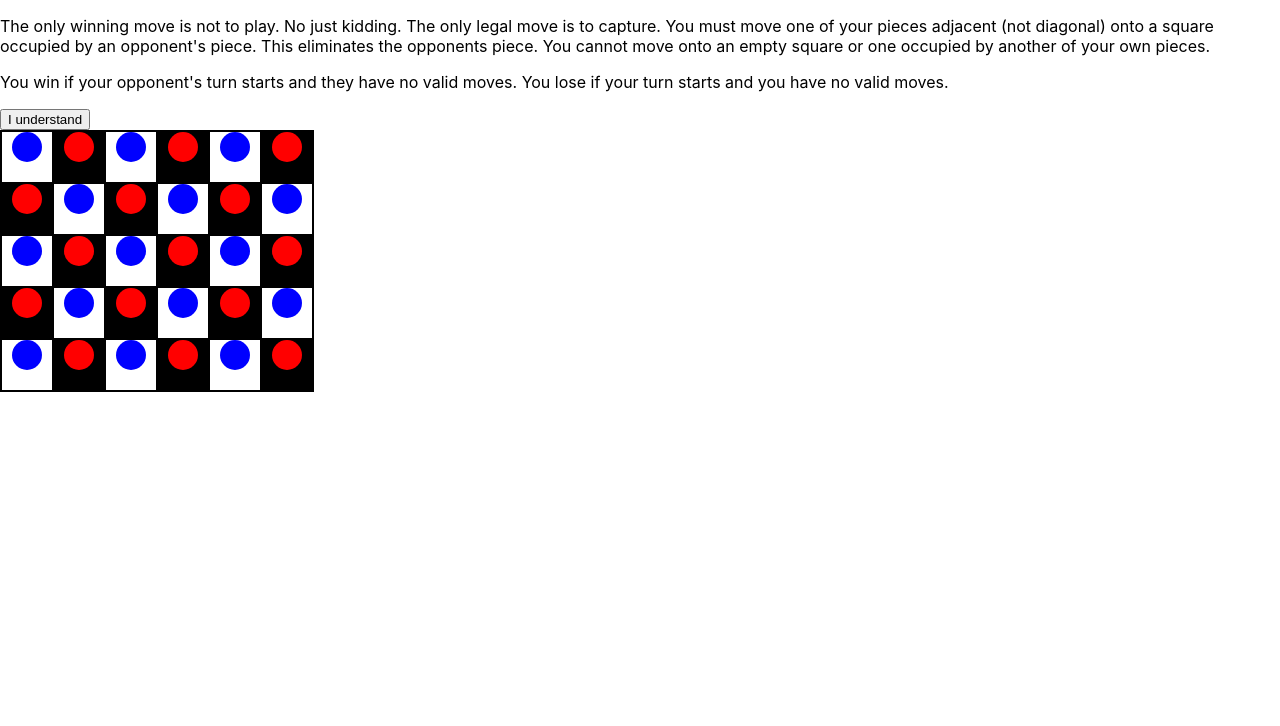
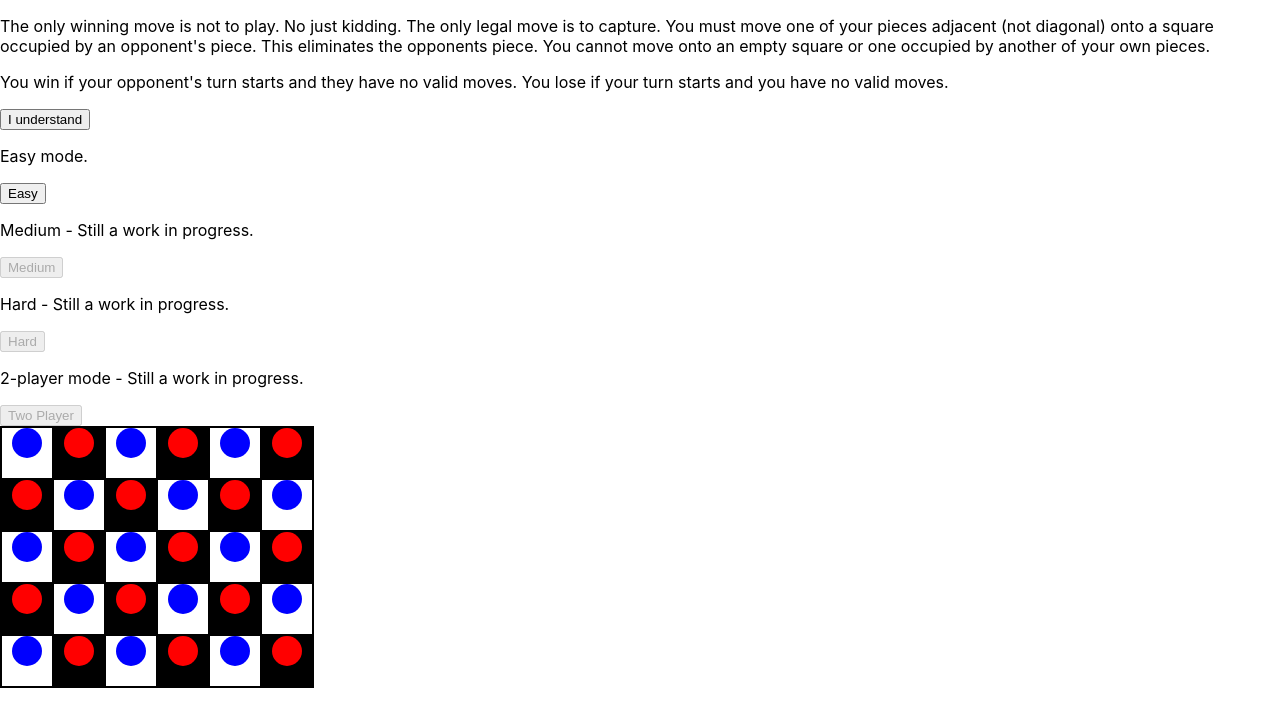
Before and after one commit to MakerMacAttack/Clobber, a React (Create React App) app: page / in a window 1280 px wide. Shown: the top 726 px of the page. Built offline with nearby package versions, Linux system fonts and the light colour scheme.

Commit message:
Can select, display threatened, and make simple captures

```diff
--- a/src/App.css
+++ b/src/App.css
@@ -45,3 +45,19 @@
   max-width: 312px;
   max-height: 312px;
 }
+
+.red.captured {
+  background: blue;
+}
+
+.blue.captured {
+  background: red;
+}
+
+.threatened {
+  background: green;
+}
+
+.empty {
+  display: none;
+}
--- a/src/App.js
+++ b/src/App.js
@@ -1,15 +1,18 @@
 import React, { useState, useEffect } from 'react';
+import Difficulty from './Difficulty'
 import Game from './Game';
 import Instructions from './Instructions'
 import './App.css';
 
 function App() {
   const [ack, setAck] = useState(true);
+  const [difficulty, setDifficulty] = useState(-1)
 
   return (
     <div className="App">
       {ack ? <Instructions ack={setAck} /> : null}
-      <Game difficulty={0} />
+      {difficulty >= 0 ? null : <Difficulty set={setDifficulty} />}
+      <Game difficulty={difficulty} />
     </div>
   );
 }
--- /dev/null
+++ b/src/Difficulty.jsx
@@ -0,0 +1,16 @@
+import React from 'react';
+
+function Difficulty(prop) {
+  return (<div className="Difficulty">
+    <p>Easy mode.</p>
+    <button onClick={() => prop.set(0)}>Easy</button>
+    <p>Medium - Still a work in progress.</p>
+    <button onClick={() => prop.set(1)} disabled={true}>Medium</button>
+    <p>Hard - Still a work in progress.</p>
+    <button onClick={() => prop.set(2)} disabled={true}>Hard</button>
+    <p>2-player mode - Still a work in progress.</p>
+    <button onClick={() => prop.set(3)} disabled={true}>Two Player</button>
+  </div>)
+}
+
+export default Difficulty
--- a/src/Game.jsx
+++ b/src/Game.jsx
@@ -2,32 +2,88 @@ import React, { useState, useEffect } from 'react'
 import Square from './Square'
 
 function Game(prop) {
-  // const [won, setWon] = useState('false')
-  // const [move, setMove] = useState(['', ''])
-  // const [player1Moves, setPlayer1Moves] = useState([])
-  // const [player2Moves, setPlayer2Moves] = useState([])
-  // const [difficulty, setDifficulty] = useState(difficulties[prop.difficulty])
+  const [won, setWon] = useState(false)
+  const [move, setMove] = useState(['', ''])
+  const [player1Moves, setPlayer1Moves] = useState([])
+  const [player2Moves, setPlayer2Moves] = useState([])
   const [columns, setColumns] = useState(6)
   const [rows, setRows] = useState(5)
   // const [board, setBoard] = useState(createBoard())
-  // const [player1Turn, setPlayer1Turn] = useState(true)
+  const [player1Turn, setPlayer1Turn] = useState(true)
+  const [captured, setCaptured] = useState([])
+  const [empty, setEmpty] = useState([])
+  const [moving, setMoving] = useState('')
+  const [newCaptured, setNewCaptured] = useState('')
+  const [threatened, setThreatened] = useState([])
+  const [selected, setSelected] = useState('')
 
-  // const difficulties = ["easy", "medium", "hard", "2player"]
   let row = []
-  for (let i = 1; i <= rows; i++) {
+  for (let i = 0; i < rows; i++) {
     row.push(i)
   }
   const column = []
-  for (let i = 1; i <= columns; i++) {
+  for (let i = 0; i < columns; i++) {
     column.push(i)
   }
 
+  function checkOpp(position) {
+
+  }
+
+  useEffect(() => {
+    setThreatened([])
+    if (newCaptured) {
+      if (captured.includes(newCaptured)) { // ask someone to help fix this with rest operator
+        const idx = captured.findIndex(newCaptured)
+        const newList = [...captured.slice(0, idx), ...captured.slice(idx + 1, captured.length)]
+        setCaptured(newList)
+      } else {
+        setCaptured([...captured, newCaptured])
+      }
+      setNewCaptured('')
+      setEmpty([...empty, selected])
+      setSelected('')
+    }
+  }, [newCaptured])
+
+  useEffect(() => {
+    if (selected) {
+      const i = parseInt(selected.charAt(0))
+      const j = parseInt(selected.charAt(1))
+      const up = (i + 1).toString() + j.toString()
+      const down = (i - 1).toString() + j.toString()
+      const left = i.toString() + (j - 1).toString()
+      const right = i.toString() + (j + 1).toString()
+      const threatenedArray = [up, down, left, right]
+      threatenedArray.filter(checkOpp)
+      setThreatened(threatenedArray)
+    }
+  }, [selected])
+
   return (
-    <div class="board">
+    <div className="board">
       {row.map(r => {
         return (
-          <div class="row">
-            {column.map(c => <Square square={(c % 2 === r % 2) ? "white" : "black"} piece={(c % 2 === r % 2) ? "blue" : "red"} />)}
+          <div className="row" key={r}>
+            {column.map(c => {
+              const id = r.toString() + c.toString()
+              return (
+                <Square
+                  key={id}
+                  id={id}
+                  square={(c % 2 === r % 2) ? "white" : "black"}
+                  piece={(c % 2 === r % 2) ? "blue" : "red"}
+                  setEmpty={setEmpty}
+                  setMoving={setMoving}
+                  setNewCaptured={setNewCaptured}
+                  empty={empty.includes(id)}
+                  captured={captured.includes(id)}
+                  selected={id === selected}
+                  // valid={} Y'know what we will worry about this later.
+                  setSelected={setSelected}
+                  threatened={threatened.includes(id)}
+                />)
+            })}
           </div>
         )
       })}
--- a/src/Square.jsx
+++ b/src/Square.jsx
@@ -1,8 +1,18 @@
 import React from 'react'
 
 function Square(prop) {
-  return (<div class={prop.square}>
-    <div class={prop.piece}></div>
+  function handleClick() {
+    if (prop.threatened) {
+      prop.setNewCaptured(prop.id)
+    } else if (!prop.empty) {
+      prop.setSelected(prop.id)
+    }
+  }
+
+  return (<div className={prop.square}>
+    <div
+      className={`${prop.piece} ${prop.threatened ? "threatened" : ""} ${prop.empty ? "empty" : ""} ${prop.captured ? "captured" : ""}`}
+      onClick={handleClick}></div>
   </div>)
 }
 
```
